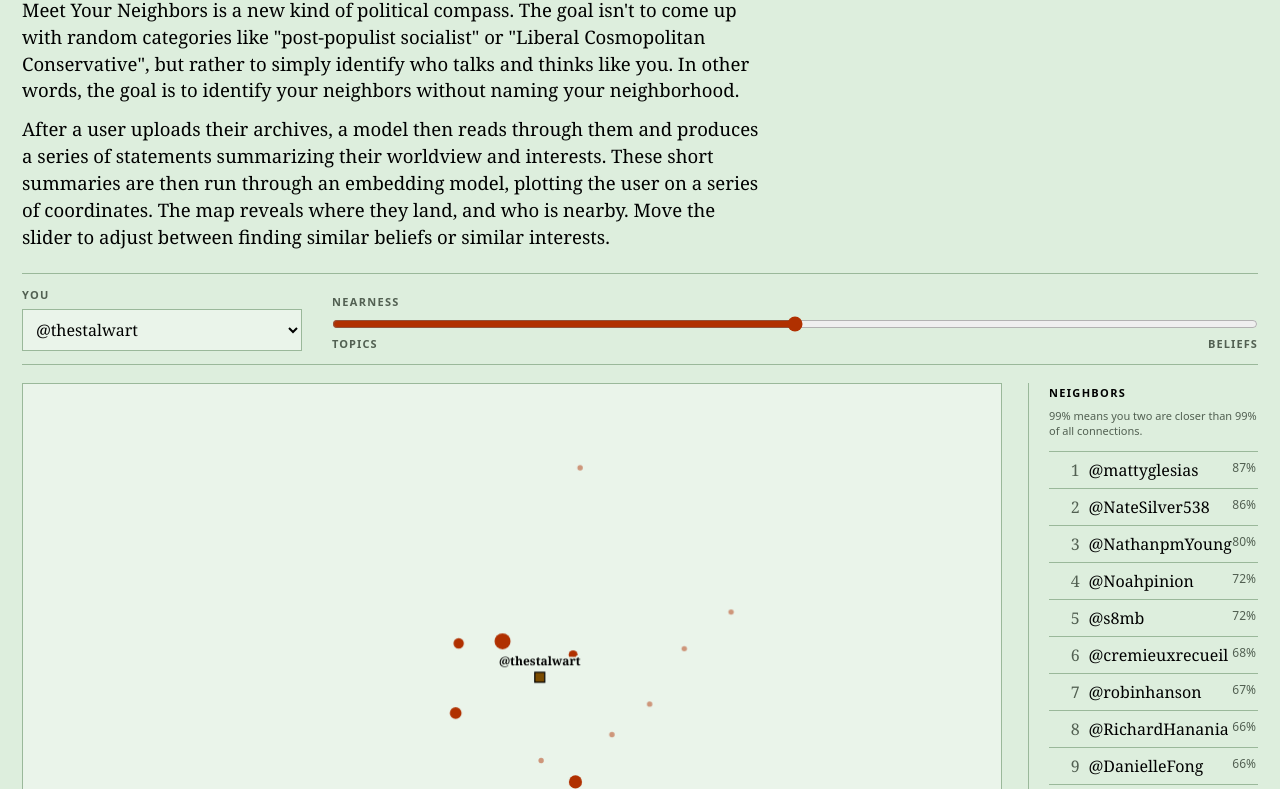
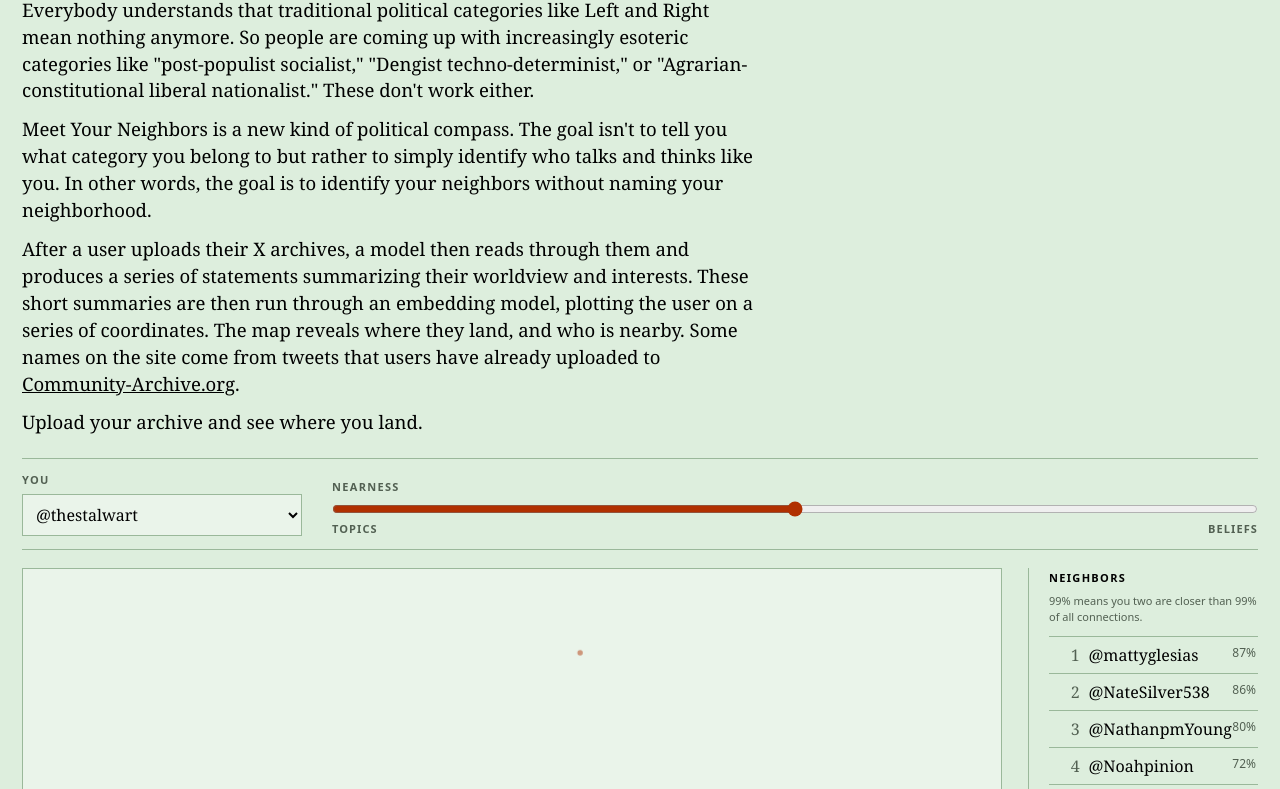
Before and after one commit to jnathan9/thestalwart.com, a plain HTML site: page meetyourneighbors/index.html in a window 1280 px wide. Shown: the part 91-880 px from the top of the page. Drawn offline with Linux system fonts and the light colour scheme; no server answers.

Commit message:
Deploy minimal Meet Your Neighbors site

```diff
--- a/meetyourneighbors/index.html
+++ b/meetyourneighbors/index.html
@@ -265,8 +265,10 @@
 <header class="top">
   <div class="intro">
     <h1>Meet Your Neighbors</h1>
-    <p>Meet Your Neighbors is a new kind of political compass. The goal isn't to come up with random categories like "post-populist socialist" or "Liberal Cosmopolitan Conservative", but rather to simply identify who talks and thinks like you. In other words, the goal is to identify your neighbors without naming your neighborhood.</p>
-    <p>After a user uploads their archives, a model then reads through them and produces a series of statements summarizing their worldview and interests. These short summaries are then run through an embedding model, plotting the user on a series of coordinates. The map reveals where they land, and who is nearby. Move the slider to adjust between finding similar beliefs or similar interests.</p>
+    <p>Everybody understands that traditional political categories like Left and Right mean nothing anymore. So people are coming up with increasingly esoteric categories like "post-populist socialist," "Dengist techno-determinist," or "Agrarian-constitutional liberal nationalist." These don't work either.</p>
+    <p>Meet Your Neighbors is a new kind of political compass. The goal isn't to tell you what category you belong to but rather to simply identify who talks and thinks like you. In other words, the goal is to identify your neighbors without naming your neighborhood.</p>
+    <p>After a user uploads their X archives, a model then reads through them and produces a series of statements summarizing their worldview and interests. These short summaries are then run through an embedding model, plotting the user on a series of coordinates. The map reveals where they land, and who is nearby. Some names on the site come from tweets that users have already uploaded to <a href="https://community-archive.org/" target="_blank" rel="noopener noreferrer">Community-Archive.org</a>.</p>
+    <p>Upload your archive and see where you land.</p>
   </div>
   <a class="upload" href="contribute.html">Upload your archive</a>
 </header>
```
